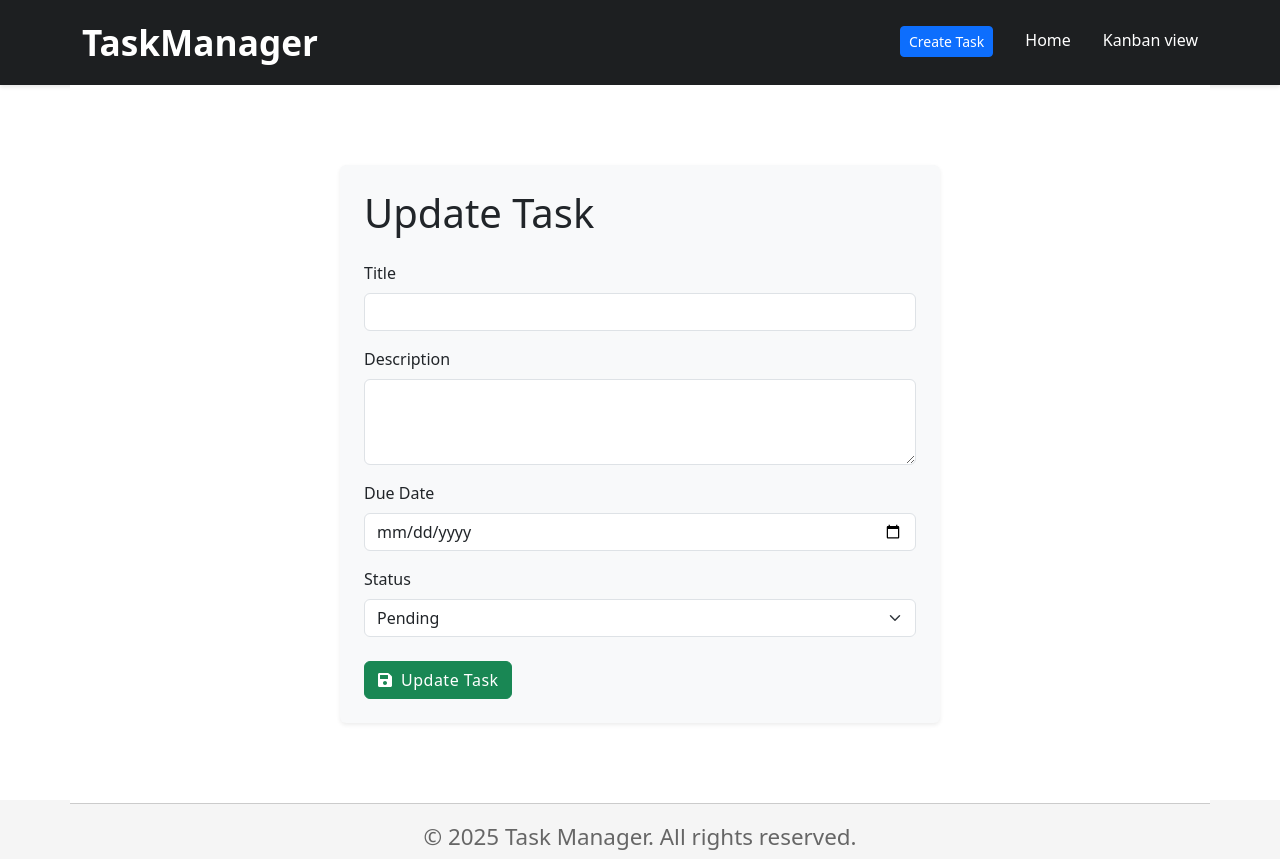
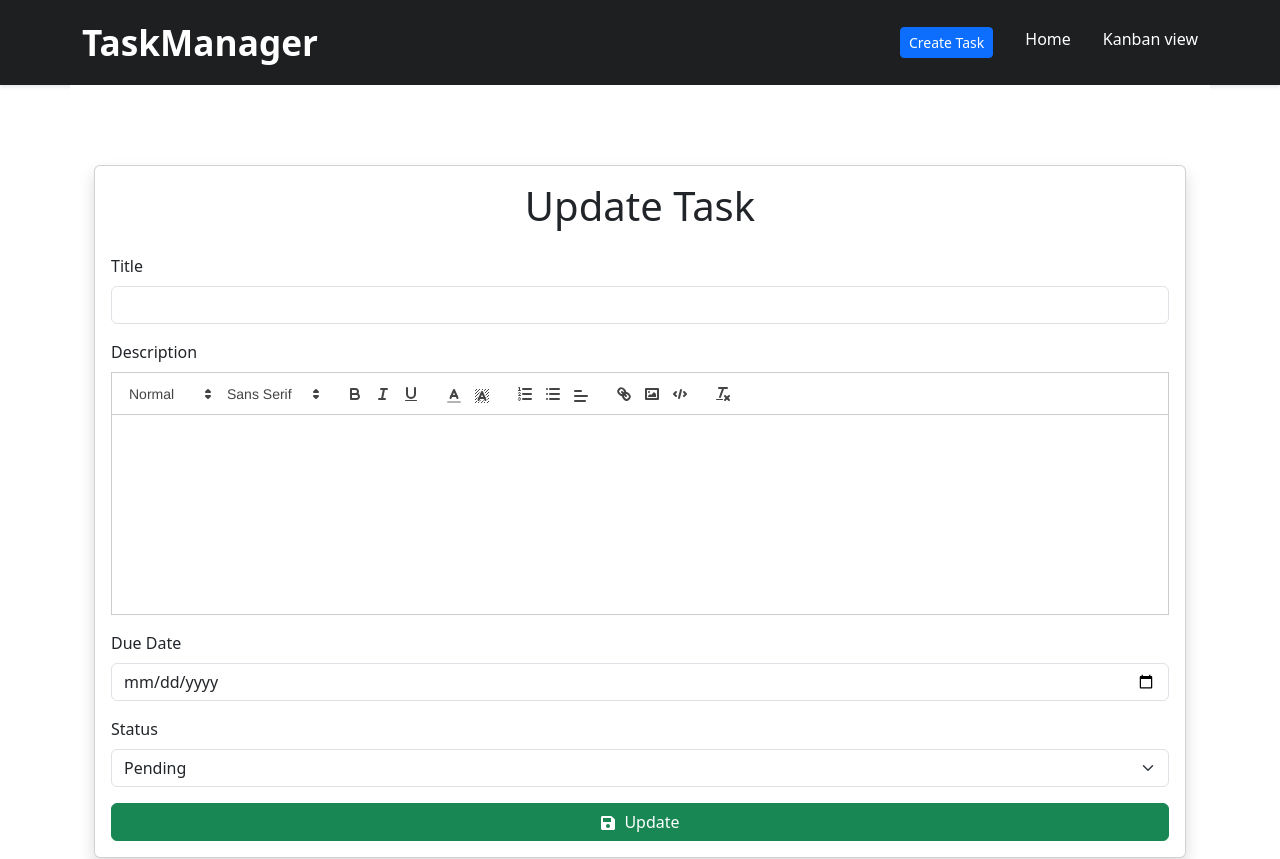
Before and after one commit to sibti-ali/TaskManager, a React (Create React App) app in the folder frontend/: page /edit/1 in a window 1280 px wide. Shown: the top 859 px of the page. Built offline with nearby package versions, Linux system fonts and the light colour scheme; no server answers.

Commit message:
added RichText Editor + aesthetic changes

```diff
--- a/frontend/package.json
+++ b/frontend/package.json
@@ -10,6 +10,9 @@
     "@testing-library/user-event": "^13.5.0",
     "axios": "^1.8.4",
     "bootstrap": "^5.3.5",
+    "primeicons": "^7.0.0",
+    "primereact": "^10.9.5",
+    "quill": "^2.0.3",
     "react": "^19.1.0",
     "react-dnd": "^16.0.1",
     "react-dnd-html5-backend": "^16.0.1",
--- a/frontend/src/components/Layout.js
+++ b/frontend/src/components/Layout.js
@@ -15,19 +15,22 @@ export default function Layout() {
 			<div className="app-wrapper">
 				<header className="main-header">
 					<div className="container header-content">
-						<Link to="/" className="logo">TaskManager</Link>
 
-						<nav className={`nav-links ${isMenuOpen ? 'open' : ''}`}>
-							<Link className='btn btn-primary btn-sm createbtn' to="/create">Create Task</Link>
-							<Link to="/">Home</Link>
-							<Link to="/kanban">Kanban view</Link>
-						</nav>
+						<div className="logo-burger">
+							<Link to="/" className="logo">TaskManager</Link>
 
-						<button className="burger" onClick={toggleMenu} aria-label="Toggle navigation menu">
+							<button className="burger" onClick={toggleMenu} aria-label="Toggle navigation menu">
 							<span className="burger-bar"></span>
 							<span className="burger-bar"></span>
 							<span className="burger-bar"></span>
-						</button>
+							</button>
+						</div>
+
+						<nav className={`nav-links ${isMenuOpen ? 'open' : ''}`}>
+						<Link className='btn btn-primary btn-sm createbtn' to="/create">Create Task</Link>
+						<Link to="/">Home</Link>
+						<Link to="/kanban">Kanban view</Link>
+						</nav>
 					</div>
 				</header>
 
@@ -35,7 +38,7 @@ export default function Layout() {
 					<Outlet />
 				</main>
 
-				<footer className="main-footer container">
+				<footer className="main-footer bg-dark text-white text-center py-3">
 					<p>&copy; 2025 Task Manager. All rights reserved.</p>
 				</footer>
 			</div>
--- a/frontend/src/components/TaskForm.js
+++ b/frontend/src/components/TaskForm.js
@@ -1,103 +1,110 @@
 // src/pages/TaskForm.js
 import React, { useState, useEffect } from 'react';
 import { useNavigate, useParams } from 'react-router-dom';
-import { addTask, getTaskById, updateTask } from '../api/taskApi'; // Import the necessary API functions
+import { addTask, getTaskById, updateTask } from '../api/taskApi';
 import { FaSave, FaPlusCircle } from 'react-icons/fa';
-import '../styling/TaskForm.css';
-
+import { Editor } from 'primereact/editor';
+import 'bootstrap/dist/css/bootstrap.min.css';
 
 export default function TaskForm() {
   const { taskId } = useParams();
-	const [title, setTitle] = useState('');
-	const [description, setDescription] = useState('');
-	const [dueDate, setDueDate] = useState('');
-	const [status, setStatus] = useState('pending');
   const navigate = useNavigate();
-	const isEditMode = !!taskId; // Check if we're in edit mode (i.e., taskId exists)
+  const isEditMode = Boolean(taskId);
 
-	// Fetch task details when editing
+  const [formData, setFormData] = useState({
+    title: '',
+    description: '',
+    dueDate: '',
+    status: 'pending',
+  });
+
   useEffect(() => {
     if (isEditMode) {
-			getTaskById(taskId).then((task) => {
+      getTaskById(taskId).then(task => {
         if (task) {
-					setTitle(task.title);
-					setDescription(task.description);
-					setDueDate(task.dueDate?.substring(0, 10)); // Remove time from dueDate if present
-					setStatus(task.status);
+          setFormData({
+            title: task.title || '',
+            description: task.description || '',
+            dueDate: task.dueDate?.substring(0, 10) || '',
+            status: task.status || 'pending',
+          });
         }
       });
     }
   }, [taskId, isEditMode]);
 
+  const handleChange = (e) => {
+    const { name, value } = e.target;
+    setFormData(prev => ({ ...prev, [name]: value }));
+  };
+
+  const handleEditorChange = (e) => {
+    setFormData(prev => ({ ...prev, description: e.htmlValue }));
+  };
+
   const handleSubmit = async (e) => {
     e.preventDefault();
-		const taskData = { title, description, dueDate, status };
-
     try {
       if (isEditMode) {
-				await updateTask(taskId, taskData); // Update the task
+        await updateTask(taskId, formData);
       } else {
-				await addTask(taskData); // Create a new task
+        await addTask(formData);
       }
-			navigate('/'); // Redirect to home page after submission
+      navigate('/');
     } catch (error) {
-			console.error(`${isEditMode ? 'Update' : 'Create'} failed:`, error);
+      console.error('Failed to save task:', error);
     }
   };
 
   return (
-		<div className="container task-form-container mt-5 mb-5 p-4 shadow-sm bg-light rounded">
-			<h1 className="mb-4 display-6">
-				{isEditMode ? 'Update Task' : 'Create a New Task'}
-			</h1>
-			<form onSubmit={handleSubmit} className="needs-validation" noValidate>
-				{/* Title */}
+    <div className="container my-5">
+      <div className="card shadow">
+        <div className="card-body">
+          <h1 className="text-center mb-4">{isEditMode ? 'Update Task' : 'Create Task'}</h1>
+          <form onSubmit={handleSubmit}>
             <div className="mb-3">
               <label htmlFor="title" className="form-label">Title</label>
               <input
                 type="text"
+                className="form-control"
                 id="title"
-						className="form-control"
-						value={title}
-						onChange={(e) => setTitle(e.target.value)}
+                name="title"
+                value={formData.title}
+                onChange={handleChange}
                 required
               />
             </div>
 
-				{/* Description */}
             <div className="mb-3">
-					<label htmlFor="description" className="form-label">Description</label>
-					<textarea
-						id="description"
+              <label className="form-label">Description</label>
+              <Editor
+                value={formData.description}
+                onTextChange={handleEditorChange}
+                style={{ height: '200px' }}
+              />
+            </div>
+
+            <div className="mb-3">
+              <label htmlFor="dueDate" className="form-label">Due Date</label>
+              <input
+                type="date"
                 className="form-control"
-						rows="3"
-						value={description}
-						onChange={(e) => setDescription(e.target.value)}
+                id="dueDate"
+                name="dueDate"
+                value={formData.dueDate}
+                onChange={handleChange}
                 required
               />
             </div>
 
-				{/* Due Date */}
             <div className="mb-3">
-					<label htmlFor="dueDate" className="form-label">Due Date</label>
-					<input
-						type="date"
-						id="dueDate"
-						className="form-control"
-						value={dueDate}
-						onChange={(e) => setDueDate(e.target.value)}
-						required
-					/>
-				</div>
-
-				{/* Status */}
-				<div className="mb-4">
               <label htmlFor="status" className="form-label">Status</label>
               <select
+                className="form-select"
                 id="status"
-						className="form-select"
-						value={status}
-						onChange={(e) => setStatus(e.target.value)}
+                name="status"
+                value={formData.status}
+                onChange={handleChange}
               >
                 <option value="pending">Pending</option>
                 <option value="committed">Committed</option>
@@ -105,12 +112,13 @@ export default function TaskForm() {
               </select>
             </div>
 
-				{/* Submit Button */}
-				<button type="submit" className="btn btn-success d-flex align-items-center gap-2">
-					{isEditMode ? <FaSave /> : <FaPlusCircle />}
-					{isEditMode ? 'Update Task' : 'Create Task'}
+            <button type="submit" className="btn btn-success w-100">
+              {isEditMode ? <FaSave className="me-2" /> : <FaPlusCircle className="me-2" />}
+              {isEditMode ? 'Update' : 'Create'}
             </button>
           </form>
         </div>
+      </div>
+    </div>
   );
 }
--- a/frontend/src/styling/Common.css
+++ b/frontend/src/styling/Common.css
@@ -7,7 +7,6 @@
 
   /* ========== Global ========== */
   html, body {
-    height: 100%;
     font-family: Arial, sans-serif;
     color: #0b0c0c;
     background-color: #f5f5f5;
--- a/frontend/src/styling/HomeLayout.css
+++ b/frontend/src/styling/HomeLayout.css
@@ -59,13 +59,10 @@
 /* ========== Responsive Navigation ========== */
 @media (max-width: 768px) {
   .nav-links {
-    position: absolute;
-    top: 60px;
-    left: 0;
-    right: 0;
     flex-direction: column;
     background-color: #1d1f21;
     padding: 1rem;
+    width: 100%;
     display: none;
   }
 
@@ -75,9 +72,23 @@
 
   .burger {
     display: flex;
+    flex-direction: column;
+    justify-content: center;
+    gap: 0.4rem;
+    background: none;
+    border: none;
+    cursor: pointer;
+  }
+
+  .header-content {
+    flex-direction: column;
+    align-items: flex-start;
+
+  }
+  .logo-burger {
+    display: flex;
+    align-items: center;
+    justify-content: space-between; /* This ensures the burger button is pushed to the right */
+    width: 100%; /* Make sure it takes the full width of the container */
   }
 }
-
-.createbtn{
-  margin-top: -2px;
-}
--- a/frontend/src/styling/TaskForm.css
+++ b/frontend/src/styling/TaskForm.css
@@ -1,29 +1,69 @@
-.task-form-container {
-    max-width: 600px;
-    margin: 0 auto;
-    background-color: #fdfdfd;
-    transition: box-shadow 0.3s ease-in-out;
+.task-form-wrapper {
+  max-width: 700px;
+  margin: 3rem auto;
+  padding: 2rem;
+  background: #fff;
+  border-radius: 10px;
+  box-shadow: 0 2px 8px rgba(0, 0, 0, 0.1);
 }
 
-  .task-form-container:focus-within {
-    box-shadow: 0 0 0 0.25rem rgba(13, 110, 253, 0.25);
+.task-form-wrapper h1 {
+  font-size: 1.8rem;
+  margin-bottom: 1.5rem;
+  text-align: center;
 }
 
-  .task-form-container input,
-  .task-form-container textarea,
-  .task-form-container select {
-    transition: border-color 0.3s ease, box-shadow 0.3s ease;
+.task-form {
+  display: flex;
+  flex-direction: column;
+  gap: 1.2rem;
 }
 
-  .task-form-container input:focus,
-  .task-form-container textarea:focus,
-  .task-form-container select:focus {
-    border-color: #86b7fe;
-    box-shadow: 0 0 0 0.2rem rgba(13, 110, 253, 0.25);
-    outline: none;
+.task-form label {
+  display: flex;
+  flex-direction: column;
+  font-weight: 600;
+  font-size: 0.95rem;
+  color: #333;
 }
 
-  .btn-success {
+.task-form input,
+.task-form select {
+  margin-top: 0.4rem;
+  padding: 0.6rem 0.8rem;
+  border: 1px solid #ccc;
+  border-radius: 6px;
+  font-size: 1rem;
+}
+
+.task-form input:focus,
+.task-form select:focus {
+  border-color: #86b7fe;
+  outline: none;
+  box-shadow: 0 0 0 2px rgba(13, 110, 253, 0.25);
+}
+
+.p-editor-container {
+  margin-top: 0.4rem;
+}
+
+.btn-submit {
+  margin-top: 1rem;
+  padding: 0.7rem;
+  background-color: #198754;
+  color: white;
+  border: none;
+  border-radius: 6px;
+  font-size: 1.1rem;
   font-weight: 500;
-    letter-spacing: 0.5px;
+  cursor: pointer;
+  display: flex;
+  justify-content: center;
+  align-items: center;
+  gap: 0.5rem;
+  transition: background-color 0.3s ease;
 }
+
+.btn-submit:hover {
+  background-color: #157347;
+}
```
Also changed, not shown: frontend/components.json (added), 1 other file (tests, documents, lock files or other folders). Lines whose indentation alone changed are shown as unchanged.
